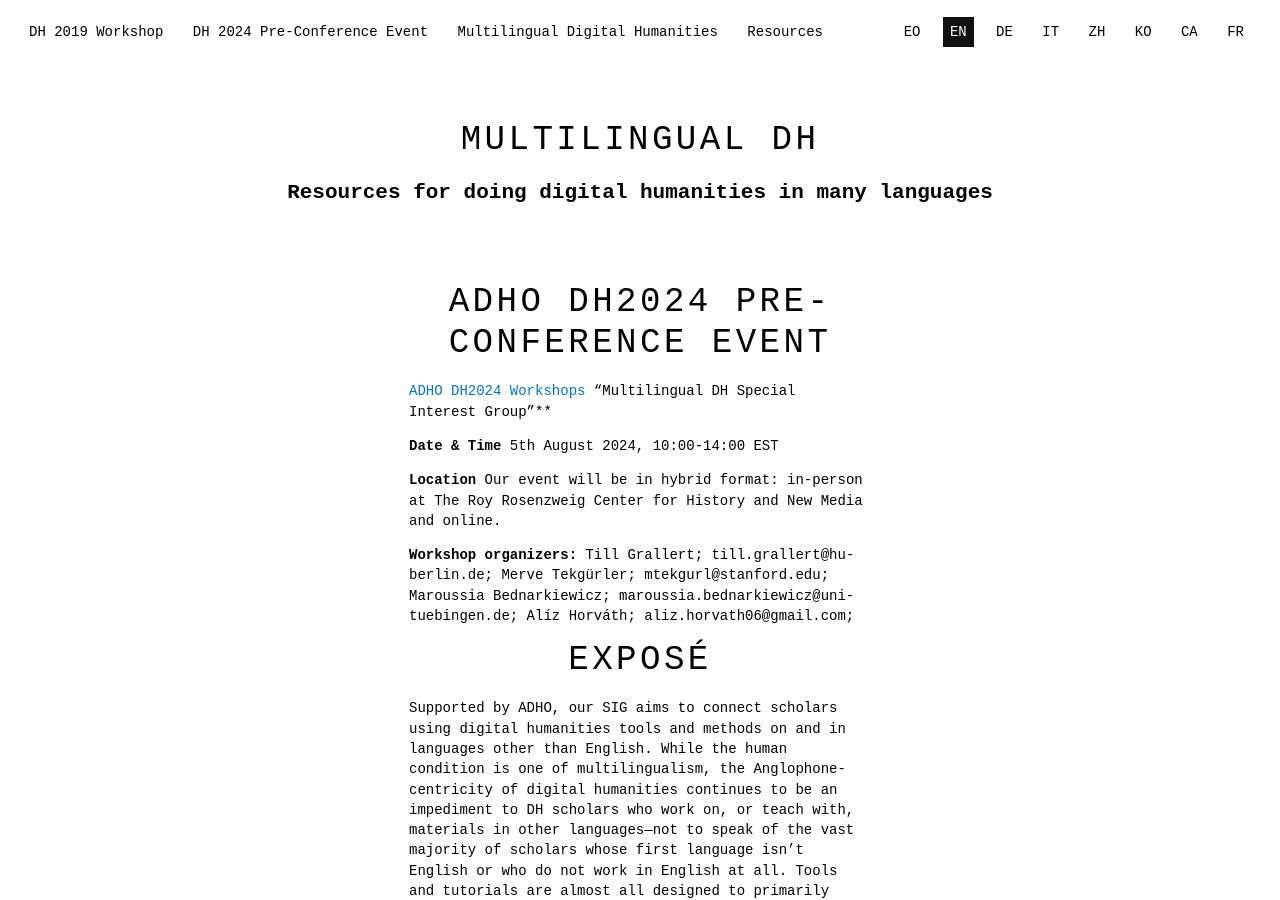
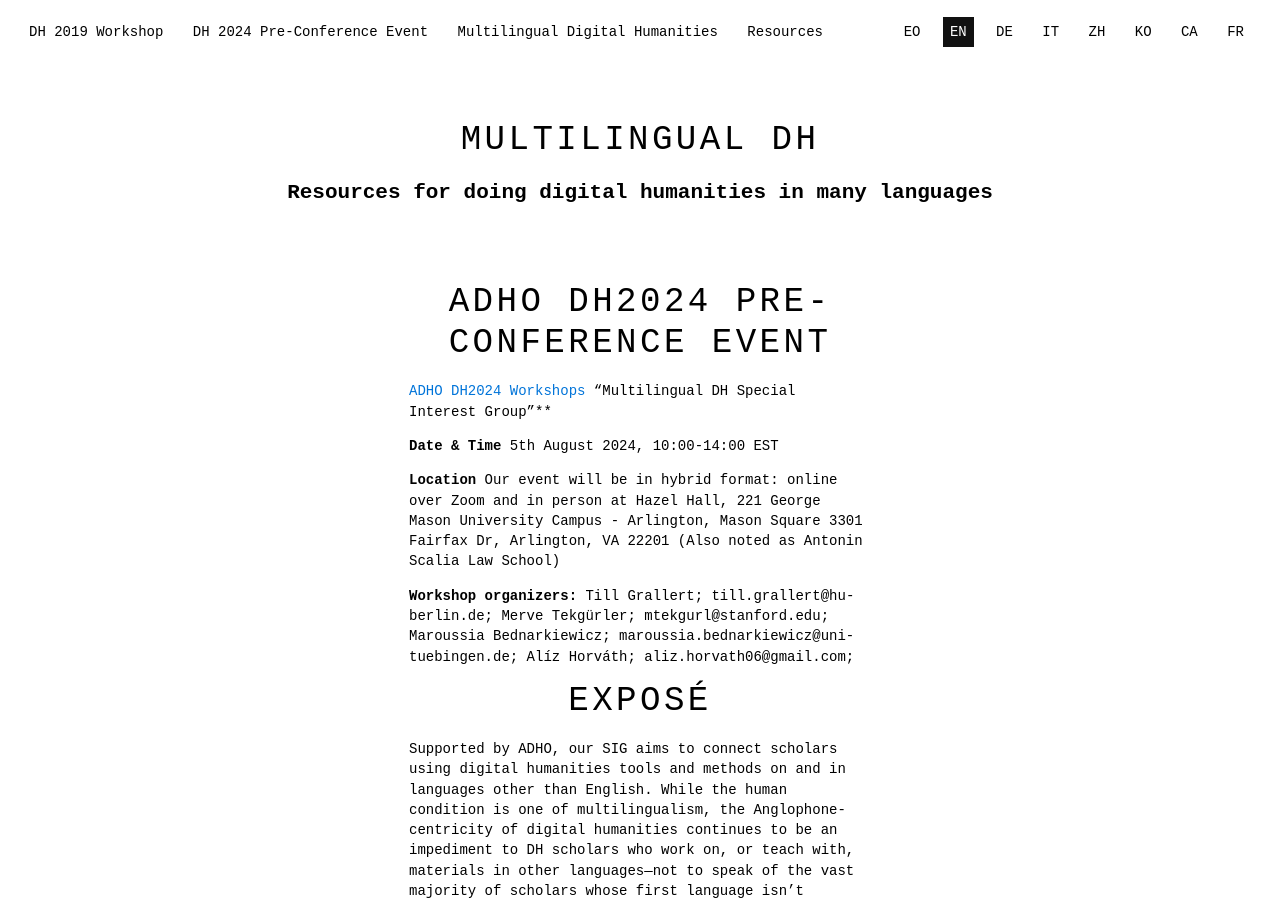
Before and after one commit to multilingual-dh/multilingual-dh.github.io, a Jekyll site: the page built from en/dh2024.md, in a window 1280 px wide and 900 px high. Built offline with Jekyll 4.4.1, drawn with Linux system fonts in a browser that asks for light colours.

Commit message:
updated the location for in-person

```diff
--- a/en/dh2024.md
+++ b/en/dh2024.md
@@ -12,7 +12,7 @@ language: en
 5th August 2024, 10:00-14:00 EST
 
 **Location**
-Our event will be in hybrid format: in-person at The Roy Rosenzweig Center for History and New Media and online.
+Our event will be in hybrid format: online over Zoom and in person at Hazel Hall, 221 George Mason University Campus - Arlington, Mason Square 3301 Fairfax Dr, Arlington, VA 22201 (Also noted as Antonin Scalia Law School)
 
 **Workshop organizers:**
 Till Grallert; till.grallert@hu-berlin.de;
```
